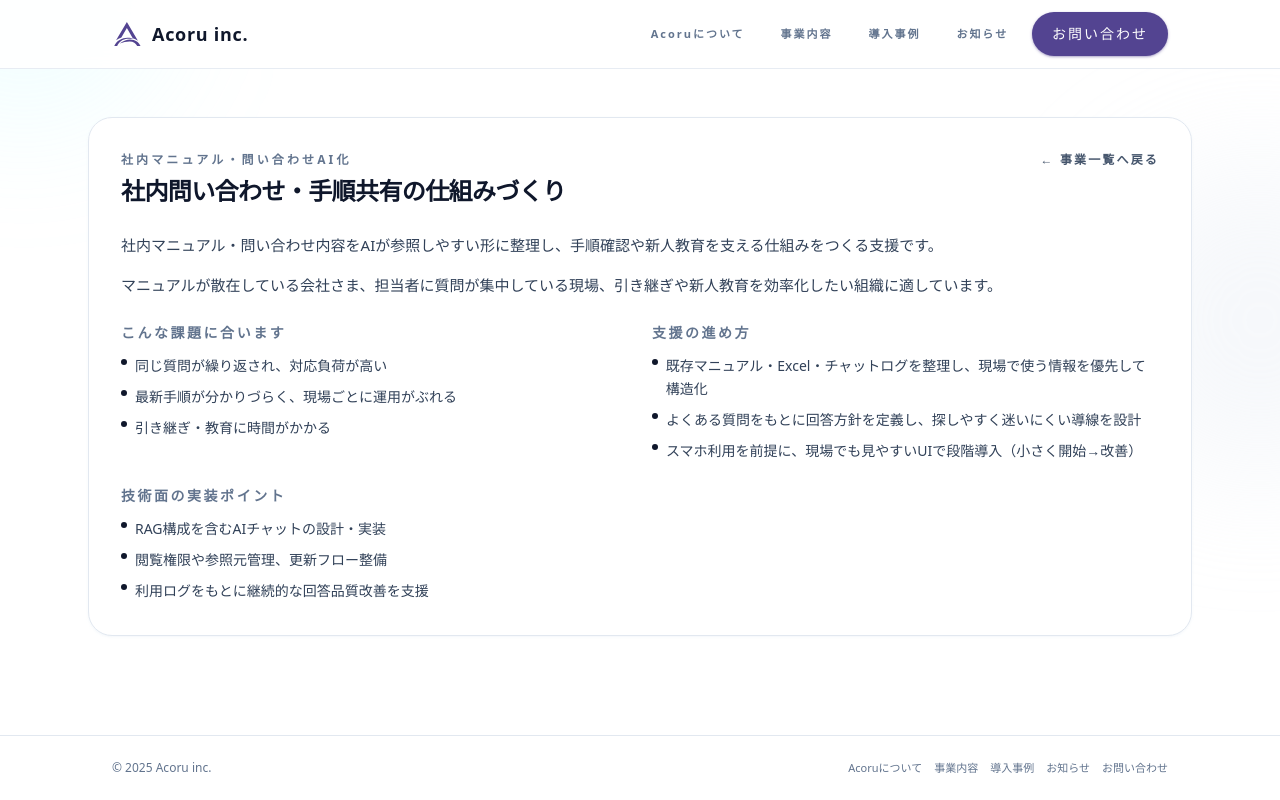
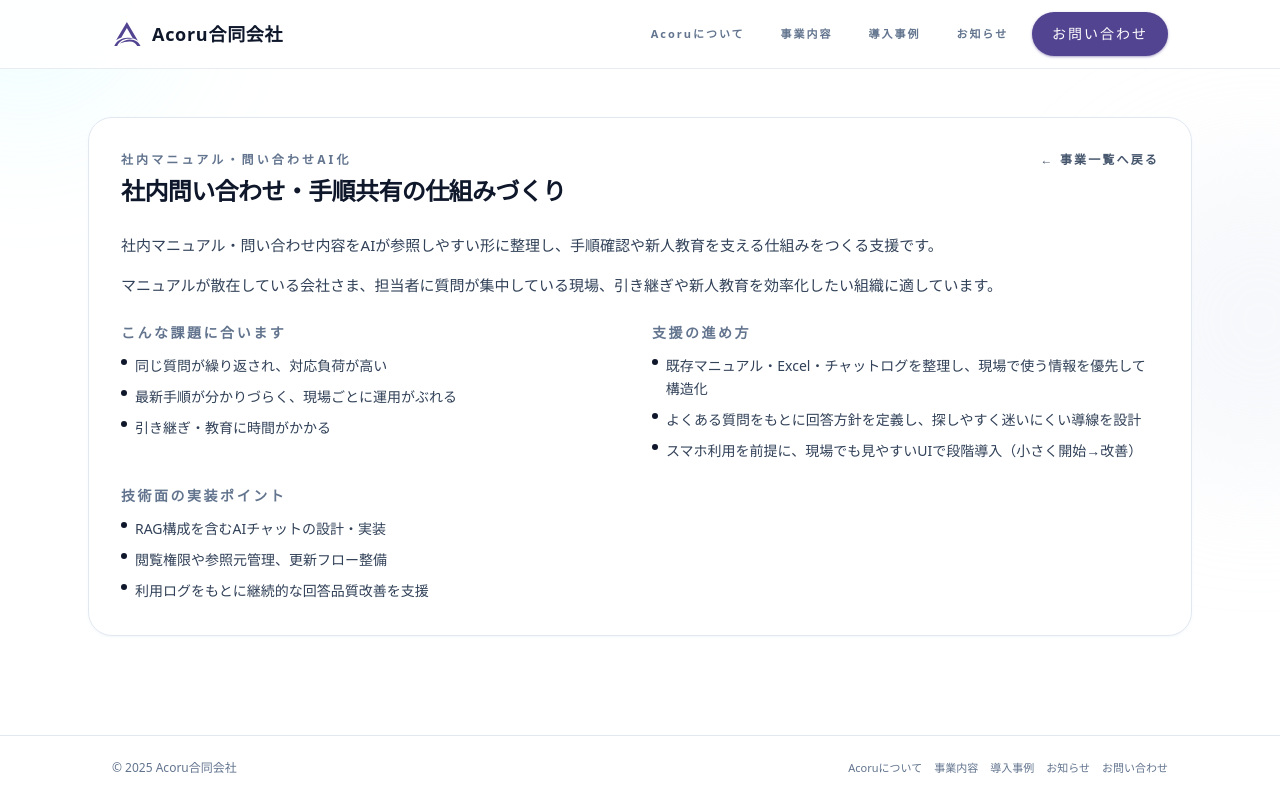
Before and after one commit to ANOSkdy/acoru-inc, a Next.js app: page /service/ai-agent-support in a window 1280 px wide. Built offline with nearby package versions, Linux system fonts and the light colour scheme; a web font is replaced by a local one.

Commit message:
fix(seo): standardize Acoru legal name in metadata and site chrome

```diff
--- a/src/app/layout.tsx
+++ b/src/app/layout.tsx
@@ -9,17 +9,17 @@ import { heroBody, heroDisplay, heroMono } from "@/lib/hero-fonts";
 
 export const metadata: Metadata = {
   metadataBase: new URL("https://acoru.jp"),
-  applicationName: "Acoru inc.",
+  applicationName: "Acoru合同会社",
   title: {
-    default: "Acoru inc. | 北海道の中小企業向け 業務データ基盤化支援",
-    template: "%s | Acoru inc.",
+    default: "北海道の中小企業向け 業務データ基盤化支援 | Acoru合同会社",
+    template: "%s | Acoru合同会社",
   },
   description:
     "Acoruは、紙・Excel・日報・現場記録を整理し、AIが読める業務データへ変える会社です。北海道の中小企業向けに、現場と経営をつなぐ業務基盤づくりを支援します。",
-  creator: "Acoru inc.",
-  publisher: "Acoru inc.",
+  creator: "Acoru合同会社",
+  publisher: "Acoru合同会社",
   openGraph: {
-    siteName: "Acoru inc.",
+    siteName: "Acoru合同会社",
   },
   twitter: {
     card: "summary_large_image",
--- a/src/app/page.tsx
+++ b/src/app/page.tsx
@@ -15,12 +15,12 @@ const casePresentation: Record<string, { title: string; subtitle: string }> = {
 };
 
 export const metadata: Metadata = {
-  title: "Acoru inc. | 北海道の業務データ基盤化支援",
+  title: { absolute: "北海道の業務データ基盤化支援 | Acoru合同会社" },
   description: "Acoruは、紙・Excel・日報・現場記録を整理し、AIが読み取り経営判断に使える業務データへ変える会社です。北海道の中小企業向けに、現場と経営をつなぐ業務基盤づくりを支援します。",
   openGraph: {
-    type: "website", url: "/", title: "Acoru inc. | 北海道の業務データ基盤化支援",
+    type: "website", url: "/", title: "北海道の業務データ基盤化支援 | Acoru合同会社",
     description: "Acoruは、紙・Excel・日報・現場記録を整理し、AIが読み取り経営判断に使える業務データへ変える会社です。北海道の中小企業向けに、現場と経営をつなぐ業務基盤づくりを支援します。",
-    siteName: "Acoru inc.",
+    siteName: "Acoru合同会社",
   },
   alternates: { canonical: "/" },
 };
--- a/src/app/service/ServiceDetail.tsx
+++ b/src/app/service/ServiceDetail.tsx
@@ -20,7 +20,7 @@ export function ServiceDetail({ slug }: Props) {
     serviceType: service.category,
     provider: {
       "@type": "Organization",
-      name: "Acoru inc.",
+      name: "Acoru合同会社",
       url: "https://acoru.jp/",
     },
     areaServed: "北海道",
--- a/src/components/layout/Footer.tsx
+++ b/src/components/layout/Footer.tsx
@@ -16,7 +16,7 @@ export function Footer() {
   return (
     <footer className="border-t border-slate-200 bg-white">
       <Container className="flex flex-col gap-2 py-4 text-xs text-slate-500 sm:flex-row sm:items-center sm:justify-between">
-        <p className="shrink-0">© {year} Acoru inc.</p>
+        <p className="shrink-0">© {year} Acoru合同会社</p>
         <nav aria-label="フッターナビゲーション" className="flex flex-wrap items-center gap-x-3 gap-y-1 text-[11px]">
           {navItems.map((item) => (
             <Link
--- a/src/components/layout/Header.tsx
+++ b/src/components/layout/Header.tsx
@@ -25,7 +25,7 @@ export function Header() {
   return (
     <header className={`sticky top-0 z-40 border-b border-slate-200/80 bg-white/90 backdrop-blur ${isHome ? "acoru-b-header" : ""}`}>
       <Container className={`flex items-center justify-between py-3 ${isHome ? "acoru-b-header-inner" : ""}`}>
-        <Link href="/" aria-label="Acoru トップへ" className="acoru-header-brand flex items-center gap-2.5" onClick={closeMenu}>
+        <Link href="/" aria-label="Acoru合同会社 トップへ" className="acoru-header-brand flex items-center gap-2.5" onClick={closeMenu}>
           <svg
             data-acoru-header-logo
             viewBox="0 0 500 500"
@@ -40,7 +40,7 @@ export function Header() {
             <path d={acoruMarkPaths.arc2} />
           </svg>
           <span className="acoru-header-wordmark text-lg font-black tracking-[0.04em] text-slate-900">
-            Acoru inc.
+            Acoru合同会社
           </span>
         </Link>
 
```
Also changed, not shown: 1 other file (tests, documents, lock files or other folders).
